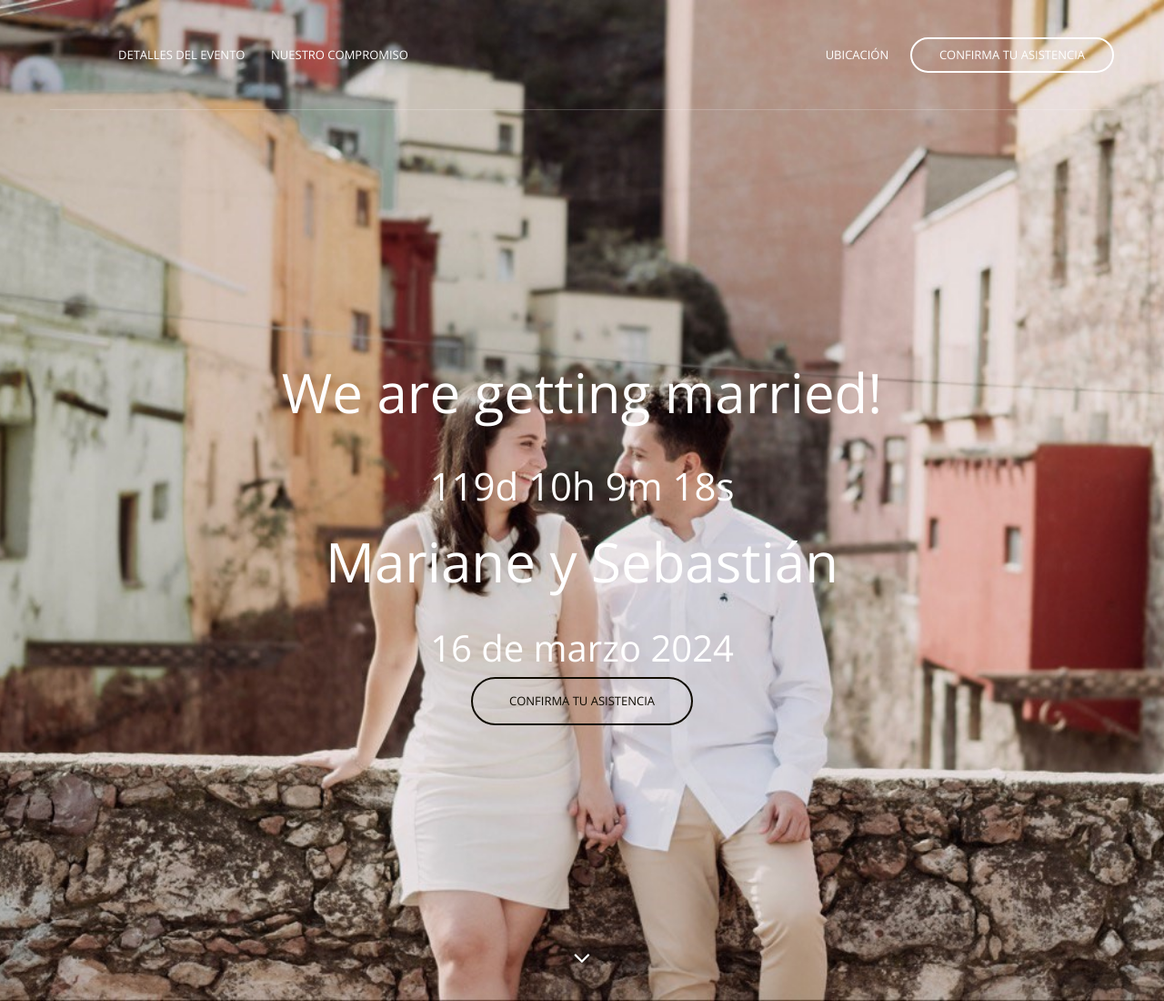
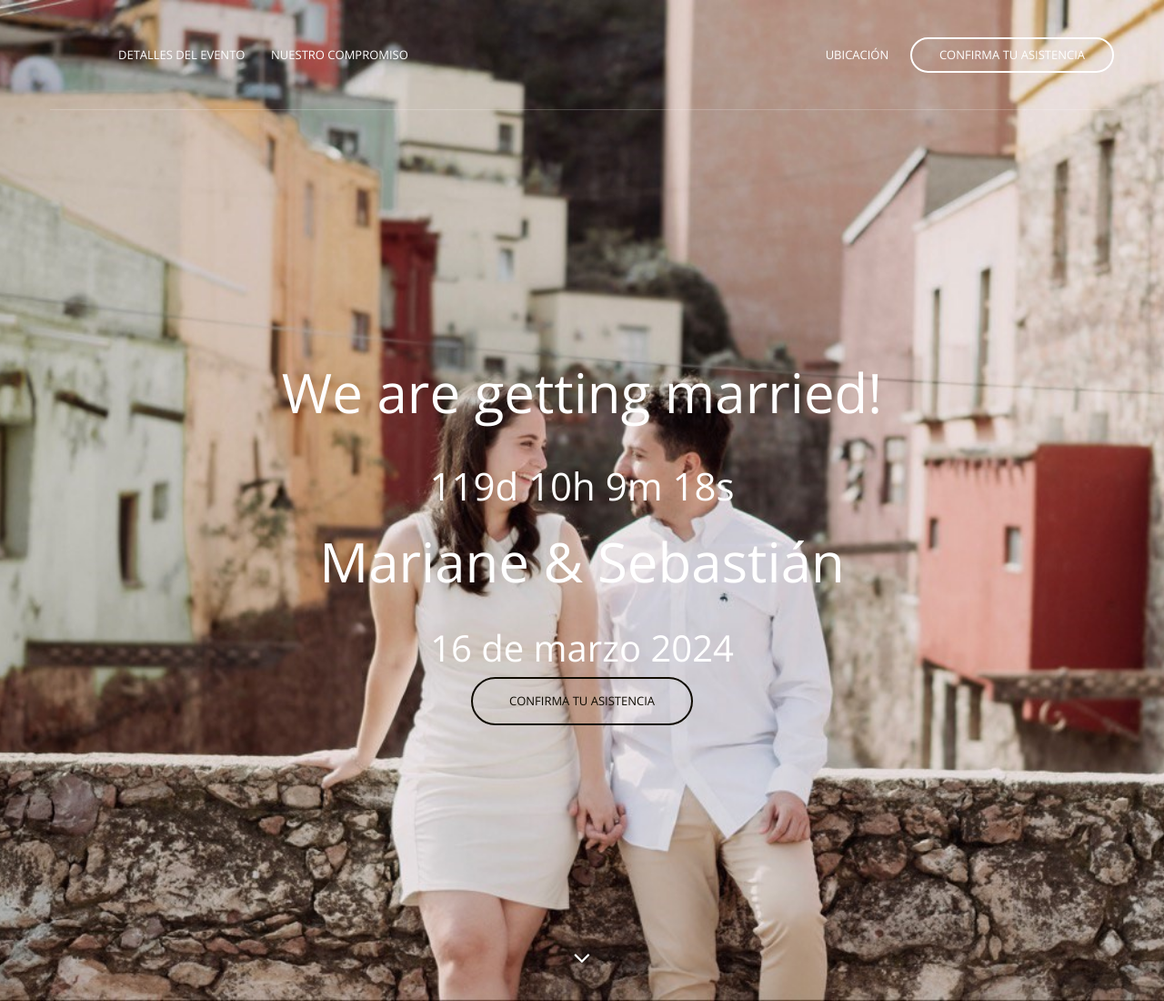
Before and after one commit to marianeysebastian/marianeysebastian.github.io, a website: page index.html in a window 1280 px wide. Shown: the top 1100 px of the page at 91% size. Drawn offline with nearby package versions, Linux system fonts and the light colour scheme; some packages are replaced by stand-ins of ours; files whose address does not match are found by name.

Commit message:
changed y to &

```diff
--- a/index.html
+++ b/index.html
@@ -140,7 +140,7 @@
                     <div class="hero-content text-center">
                         <h1>We are getting married!</h1>
                         <div id="countdown" style="color:white; font-size: 3em;"></div>
-                        <h1>Mariane y Sebastián</h1>
+                        <h1>Mariane & Sebastián</h1>
                         <h2 style="color:white;">
                             <bold>16 de marzo 2024</bold>
                         </h2>
```
